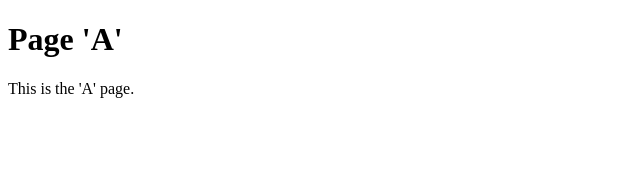
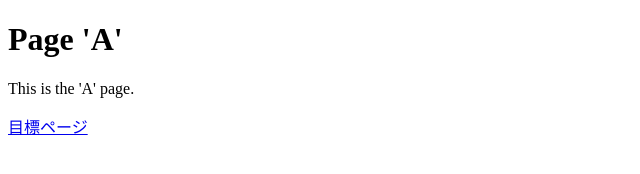
Before and after one commit to akokubo/abtest, a plain HTML site: page a.html in a window 1280 px wide. Shown: the whole page, without its empty margins (0-640 px from the left). Drawn offline with Linux system fonts and the light colour scheme.

Commit message:
目標ページへのリンクの追加

```diff
--- a/a.html
+++ b/a.html
@@ -7,6 +7,7 @@
 <body>
 <h1>Page 'A'</h1>
 <p>This is the 'A' page.</p>
+<p><a href="final.html">目標ページ</a></p>
 <script>
   (function(i,s,o,g,r,a,m){i['GoogleAnalyticsObject']=r;i[r]=i[r]||function(){
   (i[r].q=i[r].q||[]).push(arguments)},i[r].l=1*new Date();a=s.createElement(o),
```
Also changed, not shown: b.html (+1 -0 lines).
